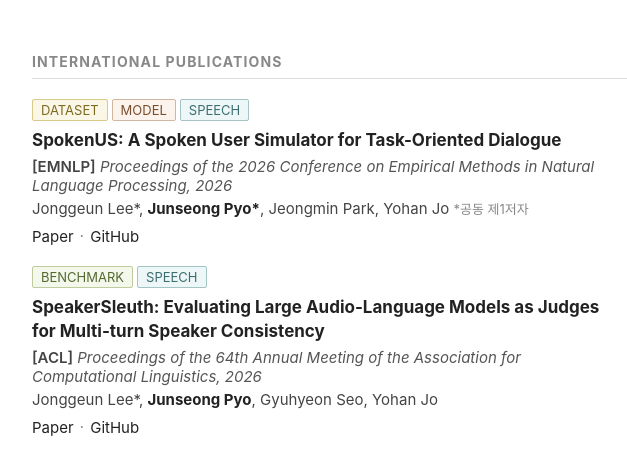
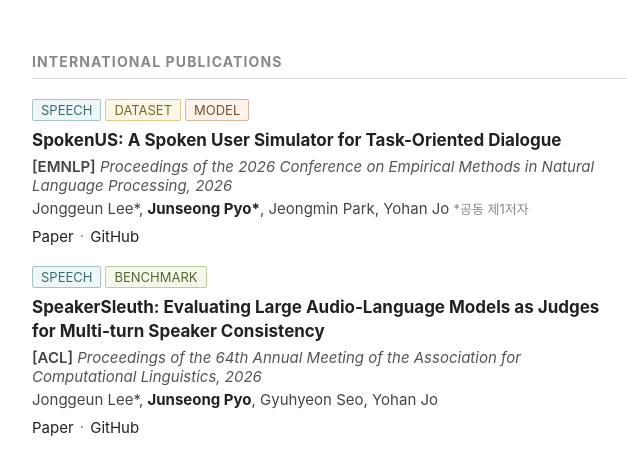
Before and after one commit to junseongpyo/junseongpyo.github.io, an Eleventy site: page ko/index.njk in a window 1280 px wide. Shown: the part 691-1145 px from the top of the page, 58-685 px from the left. Built offline with nearby package versions, Linux system fonts and the light colour scheme; Eleventy itself is replaced by a stand-in of ours; files that its build step writes are made by us from their sources; a web font is replaced by a local one.

Commit message:
Pin Smart Home, Robotics, Speech tags first
Co-Authored-By: Claude Opus 5.5 <noreply@anthropic.com>

```diff
--- a/_includes/sections/publications.njk
+++ b/_includes/sections/publications.njk
@@ -15,7 +15,7 @@
       <div class="pub-body">
         {% if publication.tags.length %}
           <div class="pub-tags">
-            {% for tag in publication.tags | sort(false, false) %}
+            {% for tag in publication.tags | sortTags %}
               <span class="pub-tag {{ tag | tagColorClass }}">{{ tag | escape }}</span>
             {% endfor %}
           </div>
```
Also changed, not shown: .eleventy.js.
